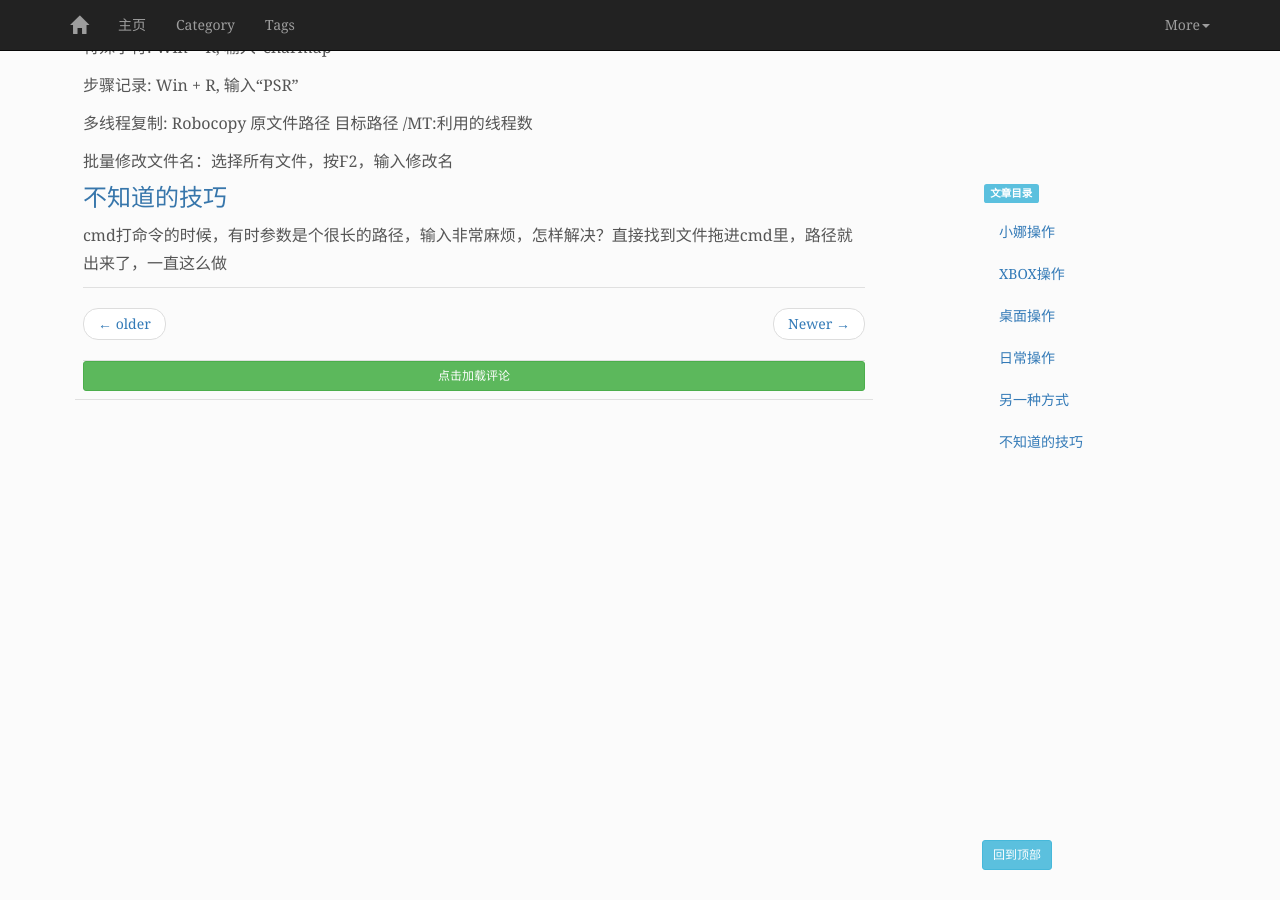
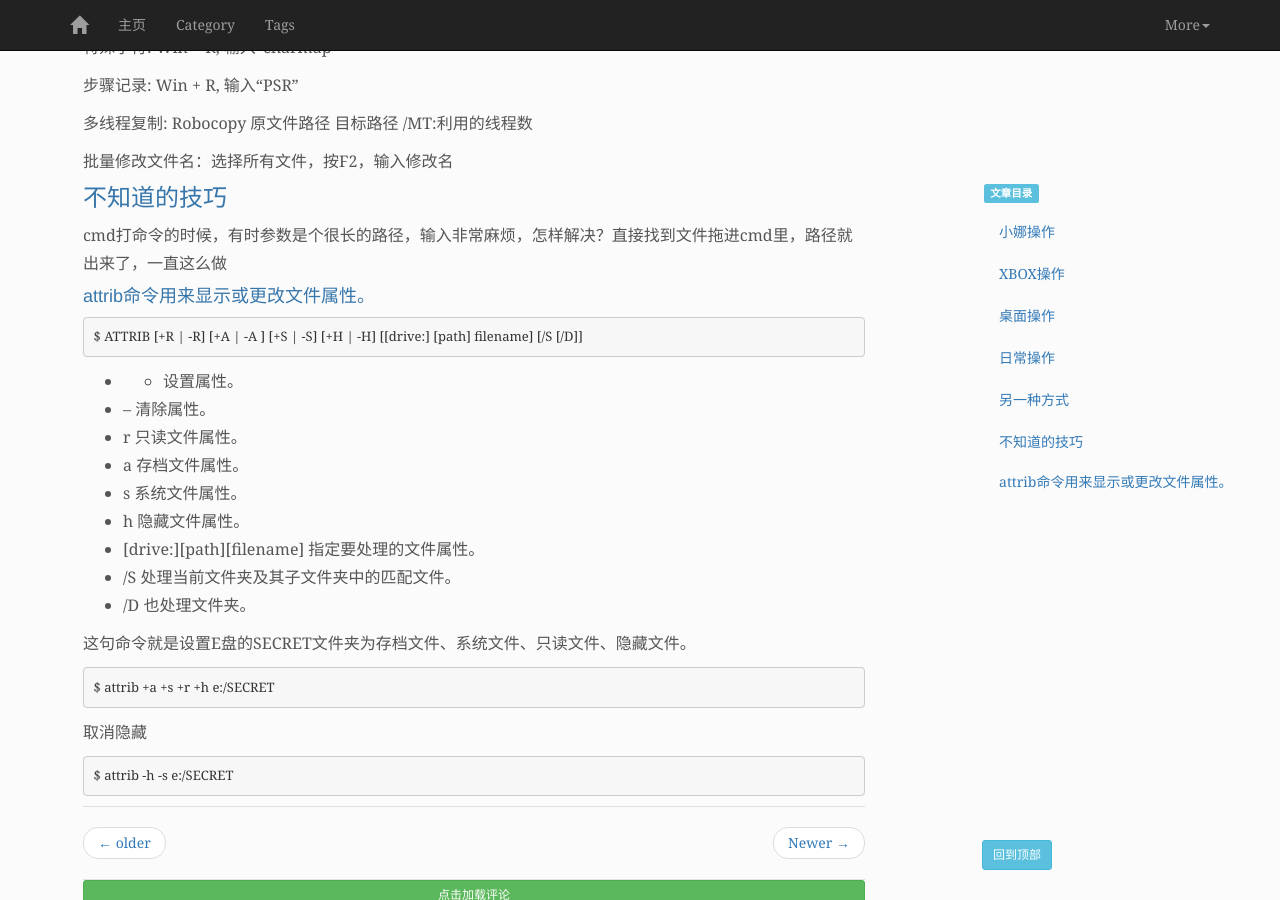
Before and after one commit to mapan1984/mapan1984.github.io, a Jekyll site: the page built from _posts/tool/2016-03-30-Win10-hotkey.md, in a window 1280 px wide and 900 px high, scrolled down 1950 px. Built offline with Jekyll 4.4.1, drawn with Linux system fonts in a browser that asks for light colours.

Commit message:
POST: Dealy Increase

```diff
--- a/_posts/tool/2016-03-30-Win10-hotkey.md
+++ b/_posts/tool/2016-03-30-Win10-hotkey.md
@@ -105,3 +105,25 @@ Win + +++ 放大
 ### 不知道的技巧
 
 cmd打命令的时候，有时参数是个很长的路径，输入非常麻烦，怎样解决？直接找到文件拖进cmd里，路径就出来了，一直这么做
+
+#### attrib命令用来显示或更改文件属性。
+
+    $ ATTRIB [+R | -R] [+A | -A ] [+S | -S] [+H | -H] [[drive:] [path] filename] [/S [/D]]
+
+* + 设置属性。
+* – 清除属性。
+* r 只读文件属性。
+* a 存档文件属性。
+* s 系统文件属性。
+* h 隐藏文件属性。
+* [drive:][path][filename] 指定要处理的文件属性。
+* /S 处理当前文件夹及其子文件夹中的匹配文件。
+* /D 也处理文件夹。
+
+这句命令就是设置E盘的SECRET文件夹为存档文件、系统文件、只读文件、隐藏文件。
+
+    $ attrib +a +s +r +h e:/SECRET
+
+取消隐藏
+
+    $ attrib -h -s e:/SECRET
```
Also changed, not shown: _drafts/尾递归.md (deleted, +0 -34 lines), _posts/manual/2016-03-31-Python3-Tips.md (+2 -2 lines), _posts/manual/2016-06-26-Shell-Script-Tips.md (+9 -5 lines), _posts/program/2016-04-30-闭包与Python装饰器.md (+13 -0 lines), _posts/program/2016-07-27-递归与迭代.md (added, +89 -0 lines), _posts/tool/2016-07-13-unix-operation.md (renamed from _posts/tool/2016-七月-13-unix-operation.md, +11 -0 lines).
